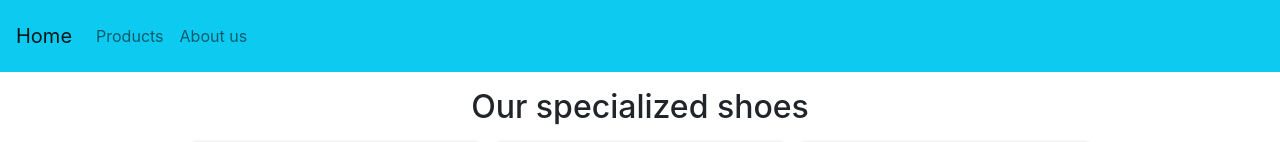
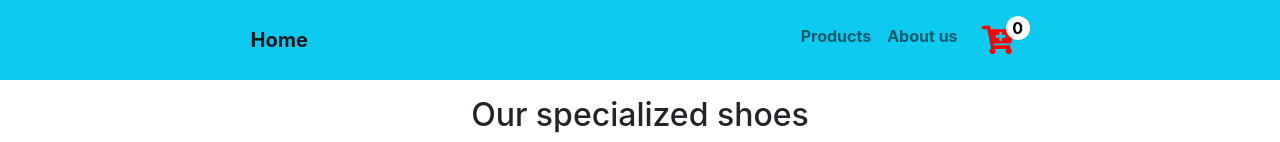
Before and after one commit to ehtashamtoor/Shoe-Store, a React (Create React App) app: page /products in a window 1280 px wide. Shown: the top 142 px of the page. Built offline with nearby package versions, Linux system fonts and the light colour scheme.

Commit message:
navbar functionality
Added a Cart Icon and an overlay on it to show the number of items.

it will only show the number of items irrespective  of their individual quantities.

```diff
--- a/src/App.css
+++ b/src/App.css
@@ -1,9 +1,29 @@
 
 
-.nav-wrapper{
-    background: #1f7b99;
+.navbar{
+    display: flex;
+    justify-content: space-around;
+    font-weight: bold;
 }
-
+#navbarNav{
+    display: flex;
+}
+#cart{
+    position: relative;
+}
+#overlayOnIcon{
+    display: flex;
+    justify-content: center;
+    align-items: center;
+    background: white;
+    color: black;
+    width: 1.5rem;
+    height: 1.5rem;
+    border-radius: 50%;
+    position: absolute;
+    top: 0;
+    right: 0;
+}
 #productBox{
     text-align: center;
     padding: 5px;
--- a/src/components/Navbar/Navbar.js
+++ b/src/components/Navbar/Navbar.js
@@ -1,7 +1,24 @@
-import React from 'react'
+import React, {useEffect} from 'react'
 import { Link } from 'react-router-dom'
+import { useSelector } from 'react-redux'
+
+import { FaCartPlus } from "react-icons/fa"
+import { useState } from 'react'
 
 export const Navbar = () => {
+    // cart styling
+    const Cartstyle = { fontSize: "2em", color: 'red' }
+
+    const { All_items } = useSelector(state => state)
+    let [numOfItems, setNumOfItems] = useState(0);
+
+
+    useEffect(() => {
+        numOfItems = All_items.added_items.length;
+        setNumOfItems(numOfItems);
+    }, [All_items.added_items.length])
+
+
     return (
         <nav className="navbar navbar-expand-lg navbar-light sticky-top bg-info p-3">
             <Link className="navbar-brand" to="/">Home</Link>
@@ -15,6 +32,12 @@ export const Navbar = () => {
                         <Link className="nav-link" to="/about">About us</Link>
                     </li>
                 </ul>
+                <div id='cart'>
+                    <Link className="nav-link" to="/">
+                        <FaCartPlus style={Cartstyle} />
+                        <span id='overlayOnIcon'>{numOfItems}</span>
+                    </Link>
+                </div>
             </div>
         </nav>
 
--- a/src/components/Products/Products.js
+++ b/src/components/Products/Products.js
@@ -20,7 +20,7 @@ export const Products = () => {
 
         // toast styling
         const notify = () => toast(`${All_items.products[id - 1].name} added to Cart`, {
-            position: toast.POSITION.TOP_RIGHT,
+            position: toast.POSITION.TOP_CENTER,
             autoClose: 1500,
         });
 
--- a/src/reducers/reducers.js
+++ b/src/reducers/reducers.js
@@ -115,7 +115,6 @@ function ShoppingCartReducer(state = initial_State, action) {
                     total: state.total + selected_item.price
                 }
             }
-            break;
 
         // case constants.DEL_TRANS:
         // state = {
```
